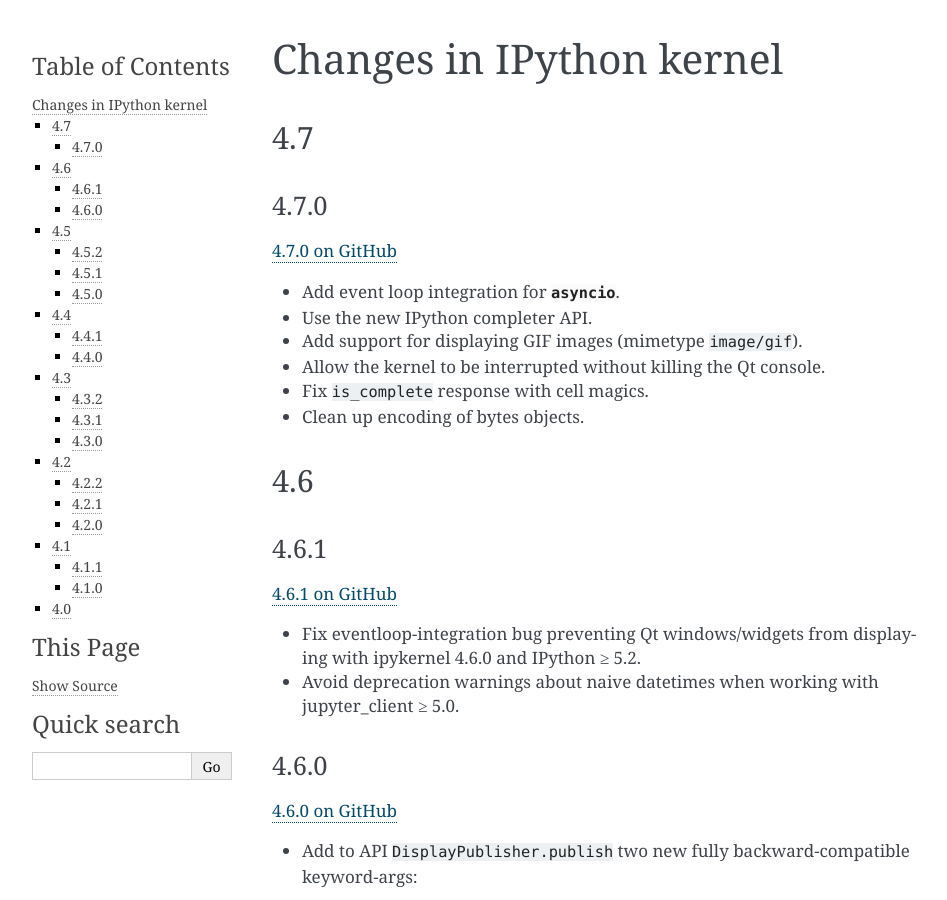
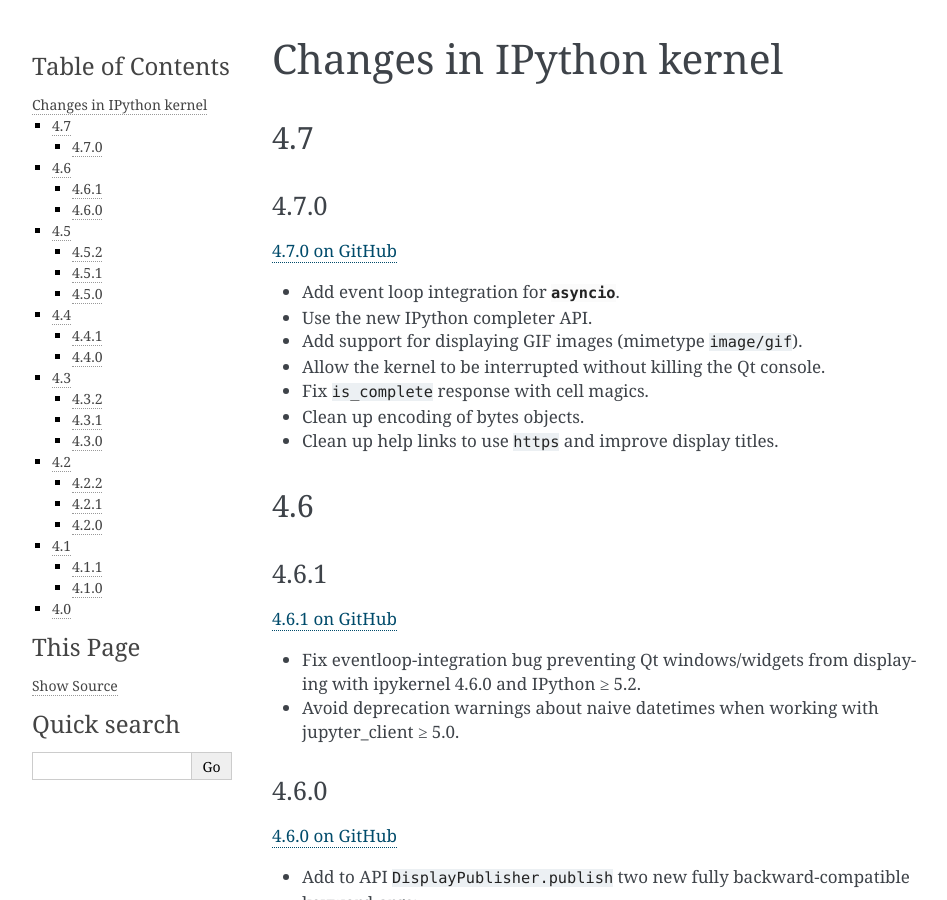
Before and after one commit to ipython/ipykernel, a Sphinx documentation site: the page built from docs/changelog.rst, in a window 1280 px wide and 900 px high. Shown: the whole window, without its empty margins (148-1095 px from the left). Built offline with Sphinx 7.4.7, drawn with Linux system fonts in a browser that asks for light colours.

Commit message:
docs update

```diff
--- a/docs/changelog.rst
+++ b/docs/changelog.rst
@@ -15,6 +15,7 @@
 - Allow the kernel to be interrupted without killing the Qt console.
 - Fix ``is_complete`` response with cell magics.
 - Clean up encoding of bytes objects.
+- Clean up help links to use ``https`` and improve display titles.
 
 
 4.6
```
